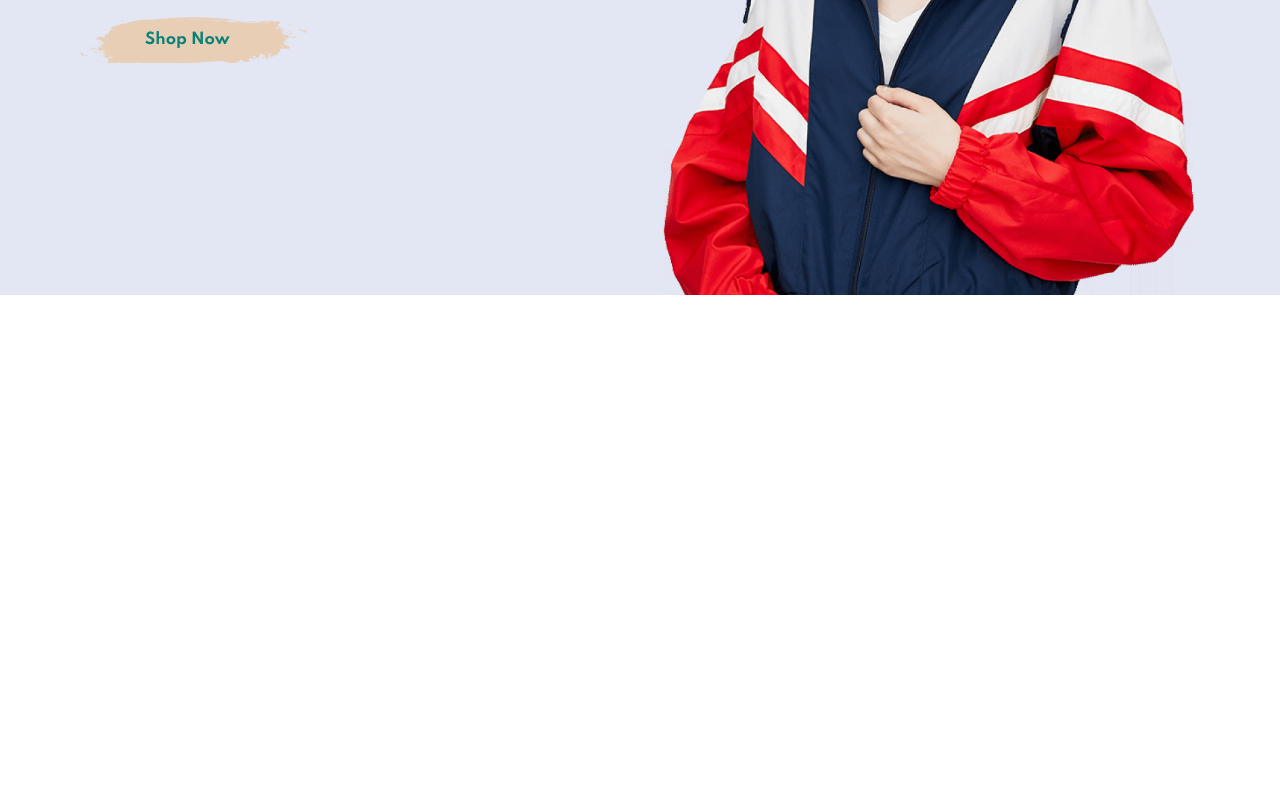
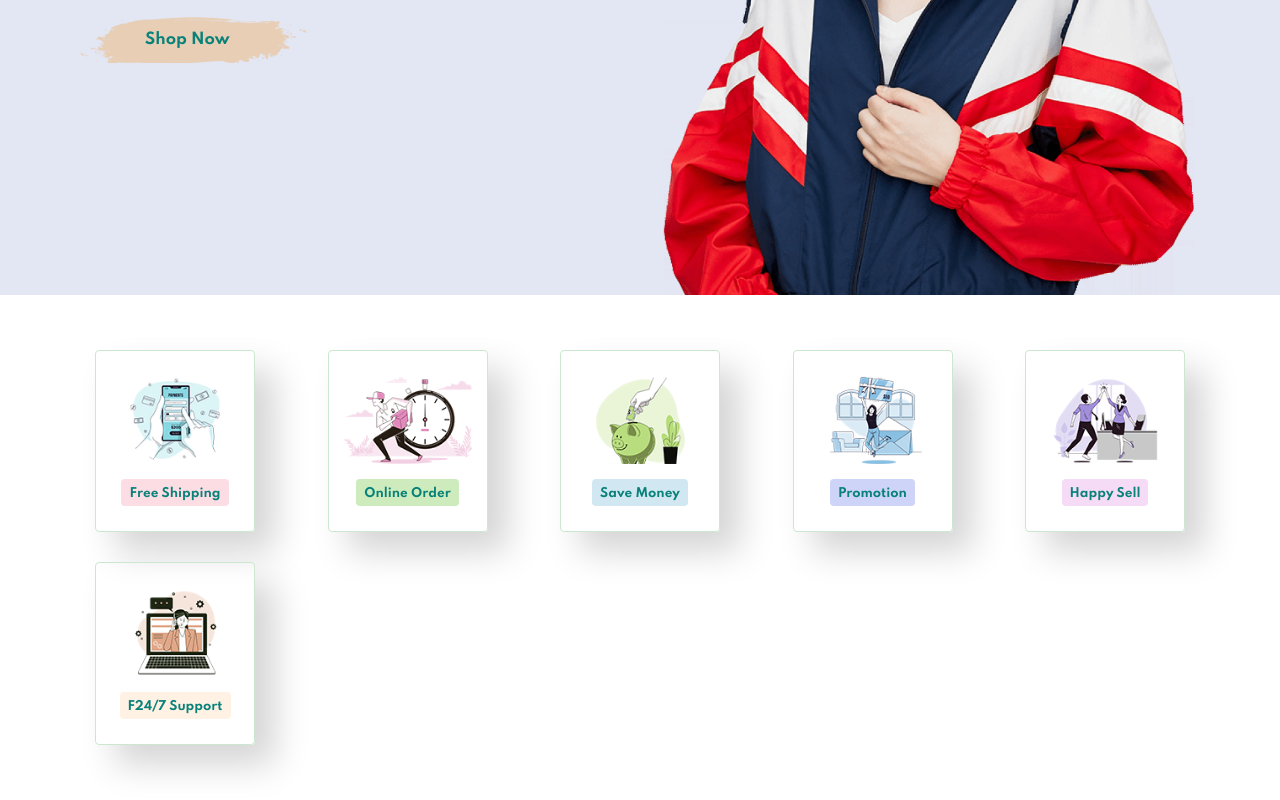
Before and after one commit to tarek3raby/HTML-CSS-JS-Responsive-Ecommerce-, a plain HTML site: page index.html in a window 1280 px wide. Shown: the part 510-1310 px from the top of the page. Before the commit the page ends 805 px from the top, so only its background shows below. Drawn offline with Linux system fonts and the light colour scheme.

Commit message:
feat(create feature section)

```diff
--- a/index.html
+++ b/index.html
@@ -27,7 +27,33 @@
     <h1>On All Products</h1>
     <p>Save more with coupons & up to 70% off! </p>
     <button>Shop Now</button>
+  </section>
 
+  <section id="feature" class="section-p1">
+    <div class="fe-box">
+      <img src="./img/features/f1.png" alt="">
+      <h6>Free Shipping </h6>
+    </div>
+    <div class="fe-box">
+      <img src="./img/features/f2.png" alt="">
+      <h6>Online Order </h6>
+    </div>
+    <div class="fe-box">
+      <img src="./img/features/f3.png" alt="">
+      <h6>Save Money </h6>
+    </div>
+    <div class="fe-box">
+      <img src="./img/features/f4.png" alt="">
+      <h6>Promotion </h6>
+    </div>
+    <div class="fe-box">
+      <img src="./img/features/f5.png" alt="">
+      <h6>Happy Sell </h6>
+    </div>
+    <div class="fe-box">
+      <img src="./img/features/f6.png" alt="">
+      <h6>F24/7 Support </h6>
+    </div>
   </section>
 
   <script src="./script.js"></script>
--- a/style.css
+++ b/style.css
@@ -136,3 +136,56 @@ body {
   font-size:15px ;
   cursor: pointer;
 }
+
+/* Feature section */
+
+#feature{
+  display: flex;
+  flex-wrap: wrap;
+  align-items: center;
+  justify-content: space-between;
+}
+#feature .fe-box{
+  width: 160px;
+  text-align: center;
+  padding: 25px 15px ;
+  box-shadow: 20px 20px 34px rgba(0, 0, 0, 0.17);
+  border: 1px solid #cce7d0;
+  border-radius: 4px;
+  margin: 15px;
+}
+
+#feature .fe-box:hover{
+  box-shadow: 10px 10px 54px rgba(70, 62, 221, 0.1);
+}
+
+#feature .fe-box  img{
+  width: 100%;
+  margin-bottom: 10px;
+}
+
+#feature .fe-box h6{
+  display: inline-block;
+  padding: 9px 8px 6px 8px ;
+  line-height: 1;
+  border-radius: 4px;
+  color: #088178;
+  background-color: #fddde4;
+}
+
+
+#feature .fe-box:nth-child(2) h6{
+  background-color: #cdebbc;
+}
+#feature .fe-box:nth-child(3) h6{
+  background-color: #d1e8f2;
+}
+#feature .fe-box:nth-child(4) h6{
+  background-color: #cdd4f8;
+}
+#feature .fe-box:nth-child(5) h6{
+  background-color: #f6dbf6;
+}
+#feature .fe-box:nth-child(6) h6{
+  background-color: #fff2e5;
+}
```
